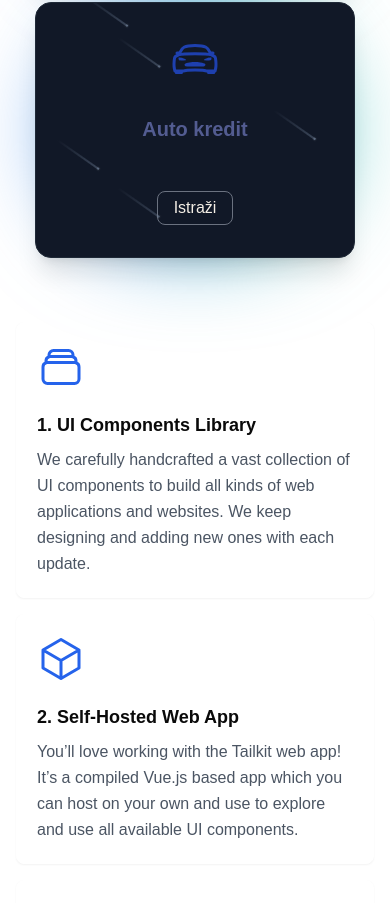
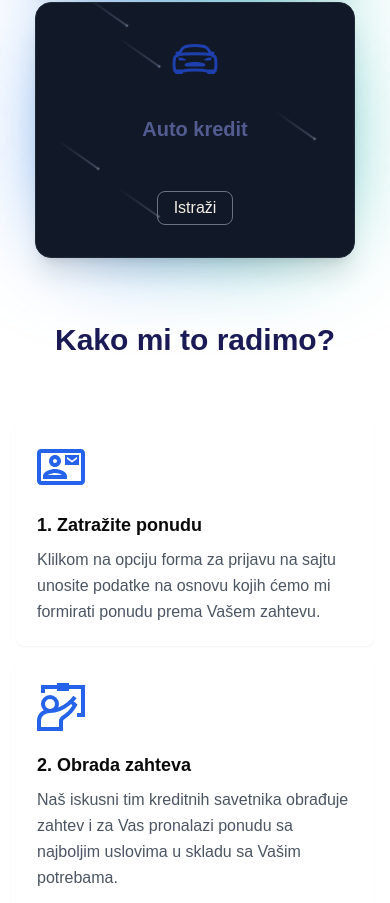
Before and after one commit to darkohedgehog/kreditni-savetnik, a Next.js app: page / in a window 390 px wide. Shown: the part 3386-4289 px from the top of the page. Built offline with nearby package versions, Linux system fonts and the light colour scheme.

Commit message:
"Updated Approach.tsx and Meteors components with new icons, layout, and styling changes"

```diff
--- a/src/components/home/Approach.tsx
+++ b/src/components/home/Approach.tsx
@@ -1,4 +1,7 @@
 import React from 'react'
+import { MdOutlineContactMail, MdOutlineFindInPage } from "react-icons/md";
+import { GrWorkshop } from "react-icons/gr";
+import { LiaBusinessTimeSolid } from "react-icons/lia";
 
 
 
@@ -7,77 +10,46 @@ export default function Approach() {
       <>
         {/* Features Section: Boxes with Icons */}
         <div className="">
-          <div className="container mx-auto px-4 py-16 lg:px-8 lg:py-32 xl:max-w-7xl">
-            <div className="grid grid-cols-1 gap-4 sm:grid-cols-2 lg:grid-cols-3">
+          <h1 className='flex items-center justify-center text-3xl lg:text-4xl font-bold text-purple dark:text-darkblue mt-16'>
+            Kako mi to radimo?
+          </h1>
+          <div className="container mx-auto px-4 py-16 lg:px-8 lg:py-28 xl:max-w-7xl">
+            <div className="grid grid-cols-1 gap-4 sm:grid-cols-2 lg:grid-cols-4">
               <div className="rounded-lg border border-white bg-white p-5 shadow-sm transition hover:border-blue-600 md:p-7 xl:p-10 dark:border-gray-800 dark:bg-gray-800 dark:shadow-none dark:hover:border-blue-400">
-                <svg
-                  className="hi-outline hi-rectangle-stack mb-5 inline-block size-12 text-blue-600 dark:text-blue-500"
-                  xmlns="http://www.w3.org/2000/svg"
-                  fill="none"
-                  viewBox="0 0 24 24"
-                  strokeWidth="1.5"
-                  stroke="currentColor"
-                  aria-hidden="true"
-                >
-                  <path
-                    strokeLinecap="round"
-                    strokeLinejoin="round"
-                    d="M6 6.878V6a2.25 2.25 0 012.25-2.25h7.5A2.25 2.25 0 0118 6v.878m-12 0c.235-.083.487-.128.75-.128h10.5c.263 0 .515.045.75.128m-12 0A2.25 2.25 0 004.5 9v.878m13.5-3A2.25 2.25 0 0119.5 9v.878m0 0a2.246 2.246 0 00-.75-.128H5.25c-.263 0-.515.045-.75.128m15 0A2.25 2.25 0 0121 12v6a2.25 2.25 0 01-2.25 2.25H5.25A2.25 2.25 0 013 18v-6c0-.98.626-1.813 1.5-2.122"
-                  />
-                </svg>
+              <MdOutlineContactMail
+                  className="hi-outline hi-rectangle-stack mb-5 inline-block size-12 text-blue-600 dark:text-blue-500"/>
+
                 <h4 className="mb-2 text-lg font-bold">
-                  1. UI Components Library
+                  1. Zatražite ponudu
                 </h4>
                 <p className="leading-relaxed text-gray-600 dark:text-gray-400">
-                  We carefully handcrafted a vast collection of UI components to
-                  build all kinds of web applications and websites. We keep
-                  designing and adding new ones with each update.
+                Klilkom na opciju forma za prijavu na sajtu unosite podatke na osnovu kojih ćemo mi formirati ponudu prema Vašem zahtevu.
                 </p>
               </div>
               <div className="rounded-lg border border-white bg-white p-5 shadow-sm transition hover:border-blue-600 md:p-7 xl:p-10 dark:border-gray-800 dark:bg-gray-800 dark:shadow-none dark:hover:border-blue-400">
-                <svg
-                  className="hi-outline hi-cube mb-5 inline-block size-12 text-blue-600 dark:text-blue-500"
-                  xmlns="http://www.w3.org/2000/svg"
-                  fill="none"
-                  viewBox="0 0 24 24"
-                  strokeWidth="1.5"
-                  stroke="currentColor"
-                  aria-hidden="true"
-                >
-                  <path
-                    strokeLinecap="round"
-                    strokeLinejoin="round"
-                    d="M21 7.5l-9-5.25L3 7.5m18 0l-9 5.25m9-5.25v9l-9 5.25M3 7.5l9 5.25M3 7.5v9l9 5.25m0-9v9"
-                  />
-                </svg>
-                <h4 className="mb-2 text-lg font-bold">2. Self-Hosted Web App</h4>
+              <GrWorkshop
+                  className="hi-outline hi-rectangle-stack mb-5 inline-block size-12 text-blue-600 dark:text-blue-500"/>
+                <h4 className="mb-2 text-lg font-bold">
+                  2. Obrada zahteva
+                </h4>
                 <p className="leading-relaxed text-gray-600 dark:text-gray-400">
-                  You’ll love working with the Tailkit web app! It’s a compiled
-                  Vue.js based app which you can host on your own and use to
-                  explore and use all available UI components.
+                Naš iskusni tim kreditnih savetnika obrađuje zahtev i za Vas pronalazi ponudu sa najboljim uslovima u skladu sa Vašim potrebama.
+                </p>
+              </div>
+              <div className="rounded-lg border border-white bg-white p-5 shadow-sm transition hover:border-blue-600 md:p-7 xl:p-10 dark:border-gray-800 dark:bg-gray-800 dark:shadow-none dark:hover:border-blue-400">
+              <MdOutlineFindInPage
+                  className="hi-outline hi-rectangle-stack mb-5 inline-block size-12 text-blue-600 dark:text-blue-500"/>
+                <h4 className="mb-2 text-lg font-bold">3. Pronalazak najbolje ponude</h4>
+                <p className="leading-relaxed text-gray-600 dark:text-gray-400">
+                  Obrađujemo Vaš zahtev i u najkraćem mogućem roku kontaktiramo Vas i dostavljamo ponudu koja je u tom trenutku najpovoljnija za Vas.
                 </p>
               </div>
               <div className="rounded-lg border border-white bg-white p-5 shadow-sm transition hover:border-blue-600 sm:col-span-2 md:p-7 lg:col-span-1 xl:p-10 dark:border-gray-800 dark:bg-gray-800 dark:shadow-none dark:hover:border-blue-400">
-                <svg
-                  className="hi-outline hi-cog mb-5 inline-block size-12 text-blue-600 dark:text-blue-500"
-                  xmlns="http://www.w3.org/2000/svg"
-                  fill="none"
-                  viewBox="0 0 24 24"
-                  strokeWidth="1.5"
-                  stroke="currentColor"
-                  aria-hidden="true"
-                >
-                  <path
-                    strokeLinecap="round"
-                    strokeLinejoin="round"
-                    d="M4.5 12a7.5 7.5 0 0015 0m-15 0a7.5 7.5 0 1115 0m-15 0H3m16.5 0H21m-1.5 0H12m-8.457 3.077l1.41-.513m14.095-5.13l1.41-.513M5.106 17.785l1.15-.964m11.49-9.642l1.149-.964M7.501 19.795l.75-1.3m7.5-12.99l.75-1.3m-6.063 16.658l.26-1.477m2.605-14.772l.26-1.477m0 17.726l-.26-1.477M10.698 4.614l-.26-1.477M16.5 19.794l-.75-1.299M7.5 4.205L12 12m6.894 5.785l-1.149-.964M6.256 7.178l-1.15-.964m15.352 8.864l-1.41-.513M4.954 9.435l-1.41-.514M12.002 12l-3.75 6.495"
-                  />
-                </svg>
-                <h4 className="mb-2 text-lg font-bold">3. Helper Tools</h4>
+              <LiaBusinessTimeSolid
+                  className="hi-outline hi-rectangle-stack mb-5 inline-block size-12 text-blue-600 dark:text-blue-500"/>
+                <h4 className="mb-2 text-lg font-bold">4. Realizacija i sastanak</h4>
                 <p className="leading-relaxed text-gray-600 dark:text-gray-400">
-                  Search and copy SVG icons, build your button markup or copy your
-                  favorite color classes with powerful tools. More are under
-                  development to give you superpowers.
+                Nakon odabira ponude, naš savetnik Vam prosleđuje celokupnu dokumentaciju  i zakazuje sastanak u Vama najbližoj poslovnici.
                 </p>
               </div>
             </div>
--- a/src/components/home/MeteorsBox.tsx
+++ b/src/components/home/MeteorsBox.tsx
@@ -14,7 +14,7 @@ interface MeteorsBoxProps {
 export function MeteorsBox({ title, icon, buttonText, buttonLink }: MeteorsBoxProps) {
   return (
     <div className="w-full relative max-w-xs mx-auto">
-      <div className="absolute inset-0 h-full w-full bg-gradient-to-r from-blue-500 to-teal-500 transform scale-[0.80] bg-red-500 rounded-full blur-3xl" />
+      <div className="absolute inset-0 h-full w-full bg-gradient-to-r from-blue-500 to-teal-500 transform scale-[0.80] bg-red-500 rounded-lg blur-3xl" />
       <div className="relative shadow-xl bg-gray-900 border border-gray-800 px-4 py-8 h-full overflow-hidden rounded-2xl flex flex-col justify-center items-center gap-8">
 
         <div className="flex items-center justify-center text-5xl text-blue-800">
--- a/src/components/home/MeteorsGrid.tsx
+++ b/src/components/home/MeteorsGrid.tsx
@@ -10,7 +10,7 @@ export function MeteorsGrid() {
     <h1 className="flex items-center justify-center mt-16 text-3xl lg:text-4xl font-bold text-purple dark:text-darkblue">
       Uobičajene aplikacije za kredit
       </h1>
-    <div className="grid grid-cols-1 sm:grid-cols-1 md:grid-cols-2 lg:grid-cols-4 gap-4 lg:gap-2 mt-20 mx-auto container justify-center items-center">
+    <div className="grid grid-cols-1 md:grid-cols-2 lg:grid-cols-4 gap-4 lg:gap-2 mt-20 mx-auto container justify-center items-center lg:px-8">
       {/* Prikazujemo četiri instance MeteorsBox sa različitim podacima */}
       <MeteorsBox
         icon= {<GiCash />}
```
